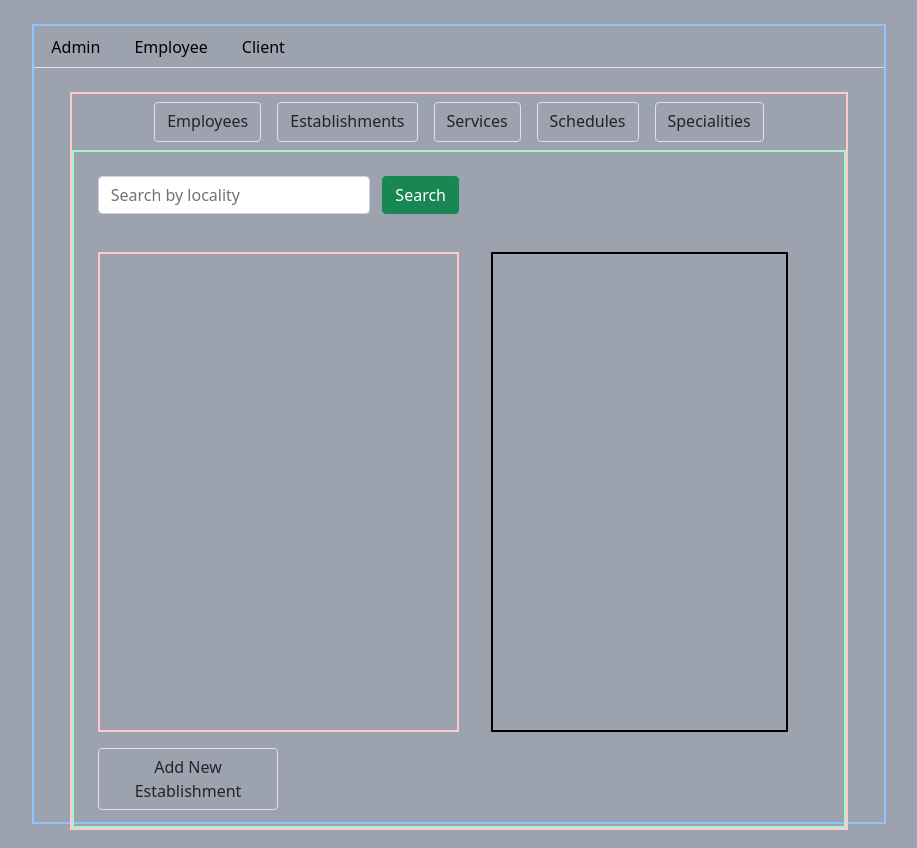
After one commit to tomasf18/Projeto-BD, a Flask app: page /admin_est in a window 1280 px wide. The commit adds this page. Shown: the whole page, without its empty margins (181-1098 px from the left). Run offline with Flask 3, Linux system fonts and the light colour scheme; data that the repository does not hold is empty; some libraries are stand-ins or nearby versions.

Commit message:
Start of admin functionalities implementations

```diff
--- a/src/app.py
+++ b/src/app.py
@@ -1,28 +1,83 @@
 from flask import Flask, make_response, render_template, render_template_string, request
 
 from persistence import establishments
-from persistence.establishments import EstablishmentsDetails
+from persistence.establishments import EstablishmentDetails
 
-app = Flask(__name__)
+app = Flask(__name__) # create a Flask application instance
+
 
 @app.route('/') # when 'methods' is not specified, it defaults to GET, so this function is called when user goes to /
 def index():
-    establishmentsData = establishments.list_establishments()
-    return render_template('index.html', establishments=establishmentsData)
+    return render_template('index.html')
+
+
+@app.route('/admin_est')
+def admin_est():
+    return render_template('admin_est.html')
+
 
 @app.route("/establishments-list", methods=["GET"]) # when user goes to /establishments-list, this function is called
 def get_establishments_list():
     establishmentsData = establishments.list_establishments()
     return render_template("establishments_list.html", establishments=establishmentsData)
 
+
 @app.route("/establishments/<est_id>", methods=["GET"]) # when user goes to /establishments/<est_id> (that is, user selects a establishment), this function is called
 def establishment_details(est_id: int):
-    establishment = establishments.read(est_id)
+    est_id, establishment_details = establishments.read(est_id)
     template = "establishment_details_view.html" if not request.args.get("edit") else "establishment_details_form.html"
-    return render_template(template, establishment=establishment)
+    return render_template(template, establishment_id=est_id, establishment=establishment_details)
 
-@app.route("/establishments/<est_id>", methods=["POST"]) # when user submits a form in /establishments/<est_id>, this function is called
-def create_establishment(est_id: int):
-    establishment = EstablishmentsDetails(**request.form)
-    establishments.create(establishment)
-    return render_template("establishment_details_view.html", establishment=establishment)
+@app.route("/establishments/<est_id>", methods=["POST"])
+def update_establishment(est_id: int):
+    establishment = EstablishmentDetails(**request.form)
+    establishments.update(est_id, establishment)
+
+    response = make_response(render_template_string(f"Establishment {est_id} updated successfully!"))
+    response.headers["HX-Trigger"] = "refreshEstablishmentList"
+
+    return response
+
+@app.route("/establishments", methods=["GET"])
+def create_establishment_form():
+    return render_template("establishment_details_form.html")
+
+
+@app.route("/establishments", methods=["POST"]) # when user submits a form in /establishments/<est_id>, this function is called
+def create_establishment():
+    # print(request.form) # uncomment this to see the data in console: ImmutableMultiDict([('specification', 'Barbeiro'), ('zip', '4100-367'), ('locality', 'Ramalde'), ('street', 'Rua O 1º de Janeiro'), ('number', '30'), ('manager_nif', '539287461'), ('manager_init_date', '2020-03-02')])
+    new_establishment = EstablishmentDetails(**request.form)
+    # print(establishment) # uncomment this to see the data in console: EstablishmentDetails(specification='Barbeiro', zip='4100-367', locality='Ramalde', street='Rua O 1º de Janeiro', number='30', manager_nif='539287461', manager_init_date='2020-03-02')
+    new_est_id = establishments.create(new_establishment)
+
+    response = make_response(render_template_string(f"Establishment {new_est_id} created successfully!"))
+    response.headers["HX-Trigger"] = "refreshEstablishmentList"
+
+    return response
+
+
+@app.route("/establishments/<est_id>", methods=["DELETE"])
+def delete_establishment(est_id: int):
+    try:
+        establishments.delete(est_id)
+
+        response = make_response(render_template_string(f"Establishment {est_id} deleted successfully!"))
+        response.headers["HX-Trigger"] = "refreshEstablishmentList"
+
+        return response
+
+    except Exception as e:
+        response = make_response(render_template_string(f"{e}"))
+        return response
+
+@app.route("/search-establishment", methods=["POST"])
+def search_establishment():
+    local = request.form.get("locality")
+    print(local)
+    establishmentsData = establishments.list_establishments_by_locality(local)
+    return render_template("establishments_list.html", establishments=establishmentsData)
+
+
+
+if __name__ == '__main__':
+    app.run(debug=True) # start the Flask application in debug mode
--- /dev/null
+++ b/src/templates/admin_est.html
@@ -0,0 +1,66 @@
+{% include "header.html" %}
+
+    <body class="bg-gray-400 flex flex-col items-center justify-center">
+        <div class="big w-8/12 m-4 border-2 border-blue-300 flex flex-col items-center" style="height: 50rem; maxHeight: 50rem">
+            <div class="w-full">
+                <ul class="nav nav-tabs">
+                    <li class="nav-item">
+                        <a class="nav-link text-black" aria-current="page" href="/admin_est">Admin</a>
+                    </li>
+                    <li class="nav-item">
+                        <a class="nav-link text-black" href="/">Employee</a>
+                    </li>
+                    <li class="nav-item">
+                        <a class="nav-link text-black" href="/">Client</a>
+                    </li>
+                </ul>
+            </div>
+            <div class="medium w-11/12 h-full border-2 border-red-200 my-4 flex flex-col items-center">
+                <div class="w-full">
+                    <ul class="nav justify-content-center">
+                        <li class="nav-item">
+                            <a class="btn border h-10 m-2" aria-current="page" href="#">Employees</a>
+                        </li>
+                        <li class="nav-item">
+                            <a class="btn border h-10 m-2" aria-current="page" href="/admin_est">Establishments</a>
+                        </li>
+                        <li class="nav-item">
+                            <a class="btn border h-10 m-2" aria-current="page" href="#">Services</a>
+                        </li>
+                        <li class="nav-item">
+                            <a class="btn border h-10 m-2" aria-current="page" href="#">Schedules</a>
+                        </li>
+                        <li class="nav-item">
+                            <a class="btn border h-10 m-2" aria-current="page" href="#">Specialities</a>
+                        </li>
+                    </ul>
+                </div>
+                <div class="small w-full h-full border-2 border-green-200">
+                    <div class="w-full p-4">
+                        <form class="form-inline w-1/2 flex flex-row" hx-post="/search-establishment" hx-trigger="keyup, submit" hx-target="#est_list" hx-swap="innerHTML">
+                            <input class="form-control w-1/2 mr-3" name="locality" type="search" placeholder="Search by locality" aria-label="Search">
+                            <button class="btn btn-success" type="submit">Search</button>
+                        </form>
+                    </div>
+                    <div class="w-full px-4 grid grid-cols-2 grid-rows-1" style="height: 30rem; maxHeight: 30rem">
+                        <div id="est_list" class="col-span-1 overflow-auto border-2 border-red-200 flex flex-col items-center" hx-get="/establishments-list" hx-trigger="load, refreshEstablishmentsList from:body">
+                            <!-- trigger means that when the HTTPS solicitation reply contains "refreshEstablishmentsList" in its body,
+                                that will trigger an data update in this div without having to reload the website -->
+                            {% include "establishments_list.html" %}
+                        </div>
+                        <div id="content" class="col-span-1 mx-8 border-2 border-black">
+                            <!-- This div will be updated by the 'establishments_list.html' component -->
+                        </div>
+                    </div>
+                    <div class="w-full py-3 px-4">
+                        <button class="btn border w-1/4" hx-get="/establishments" hx-trigger="click" hx-target="#content" hx-swap="innerHTML">Add New Establishment</button>
+                    <div>
+                </div>
+            </div>
+        </div>
+
+        <script src="https://code.jquery.com/jquery-3.5.1.slim.min.js"></script>
+        <script src="https://cdn.jsdelivr.net/npm/popper.js@1.16.1/dist/umd/popper.min.js"></script>
+        <script src="https://stackpath.bootstrapcdn.com/bootstrap/4.5.2/js/bootstrap.min.js"></script>
+    </body>
+</html>
--- a/src/templates/establishment_details_view.html
+++ b/src/templates/establishment_details_view.html
@@ -1,5 +1,5 @@
-<div class="contact-details" id="contactDetails1">
-    <h2>Establishment Details: {{ establishment.id }}</h2>
+<div class="establishment-details" id="establishmentDetails1">
+    <h2>Establishment ID: {{ establishment_id }}</h2>
 
     <p><strong>Specification:</strong> {{ establishment.specification }}</p>
     <p><strong>Zip:</strong> {{ establishment.zip }}</p>
--- a/src/templates/establishments_list.html
+++ b/src/templates/establishments_list.html
@@ -1,12 +1,12 @@
 {% for establishment in establishments %} <!-- 'establishments' é o argumento passado a este 'componente' -->
-    <div class="establishment-list-item" hx-swap="innerHTML" hx-target="#content">
-        <div class="establishment-list-item-details" hx-get="/establishments/{{ establishment.id }}">
-            <div class="establishment-id h-10">{{ establishment.id }}</div>
+    <div class="w-11/12 border-4 border-black my-2 rounded-lg flex flex-row items-center justify-between" hx-swap="innerHTML" hx-target="#content">
+        <div class="establishment-list-item-details flex flex-row text-lg p-3 cursor-pointer" hx-get="/establishments/{{ establishment.id }}" hx-trigger="click">
+            <div class="establishment-id mr-3"><strong>{{ establishment.id }}</strong></div>
             <div class="establishment-specification">{{ establishment.specification }}</div>
         </div>
         <div>
-            <button class="edit-button" hx-get="/establishments/{{ establishment.id }}?edit=true">Edit</button>
-            <button class="delete-button" hx-delete="/establishments/{{ establishment.id }}" hx-confirm="Are you sure?">Delete</button>
+            <button class="edit-button btn border mx-2" hx-get="/establishments/{{ establishment.id }}?edit=true" hx-trigger="click">Edit</button>
+            <button class="delete-button btn border mx-2" hx-delete="/establishments/{{ establishment.id }}" hx-confirm="Are you sure?" hx-trigger="click">Delete</button>
         </div>
     </div>
 {% endfor %}
--- /dev/null
+++ b/src/templates/header.html
@@ -0,0 +1,9 @@
+<script src="https://unpkg.com/htmx.org@1.9.10"></script>
+<html lang="en">
+    <head>
+        <meta charset="UTF-8">
+        <meta name="viewport" content="width=device-width, initial-scale=1.0">
+        <title>StylistData</title>
+        <link href="https://cdn.jsdelivr.net/npm/tailwindcss@2.2.19/dist/tailwind.min.css" rel="stylesheet">
+        <link href="https://cdn.jsdelivr.net/npm/bootstrap@5.1.0/dist/css/bootstrap.min.css" rel="stylesheet">
+    </head>
```
Also changed, not shown: sql/todo.txt (added, +7 -0 lines), src/help.md (+128 -0 lines), src/persistence/establishments.py (+76 -33 lines), src/templates/establishment_details_form.html (+40 -37 lines), src/templates/index.html (+22 -22 lines).
